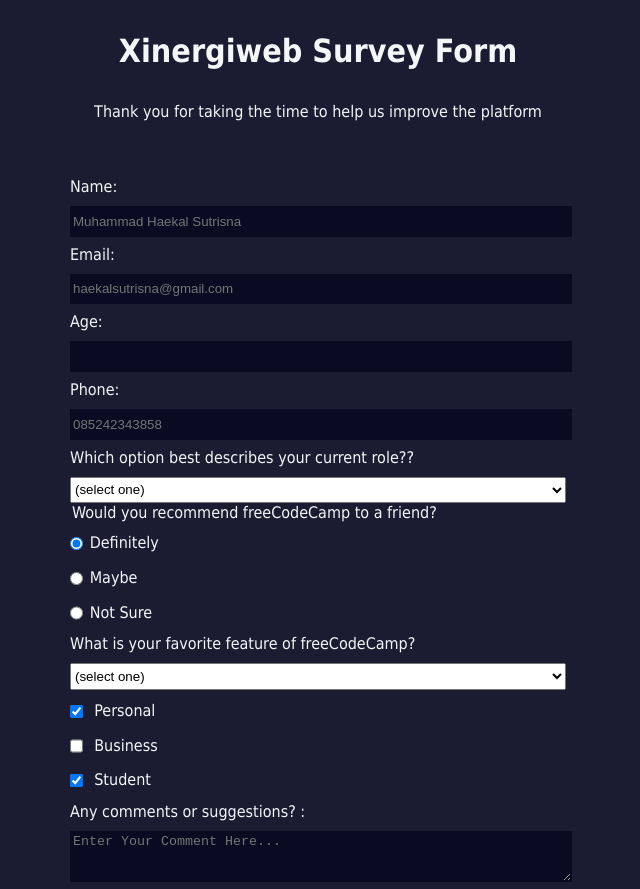
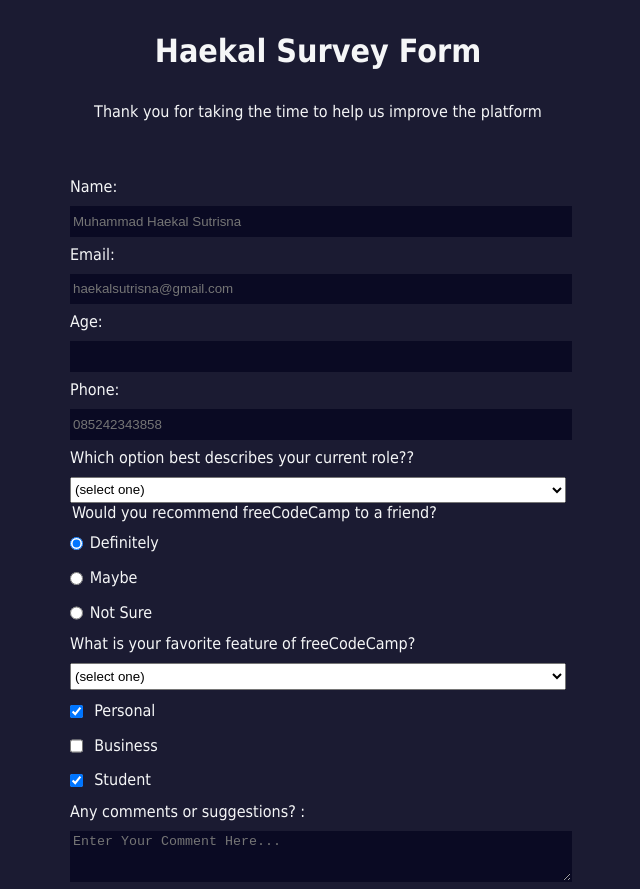
Before and after one commit to haekalsutrisna/survey-form, a plain HTML site: page index.html in a window 1280 px wide. Shown: the top 889 px of the page, without its empty margins (322-962 px from the left). Drawn offline with Linux system fonts and the light colour scheme.

Commit message:
Update index.html

```diff
--- a/index.html
+++ b/index.html
@@ -6,7 +6,7 @@
     <link rel="stylesheet" href="styles.css" />
   </head>
   <body>
-    <h1 id="title">Xinergiweb Survey Form</h1>
+    <h1 id="title">Haekal Survey Form</h1>
     <p id ="description">Thank you for taking the time to help us improve the platform</p>
     <form method="post" action='https://register-demo.freecodecamp.org' id ="survey-form">
       <fieldset>
```
